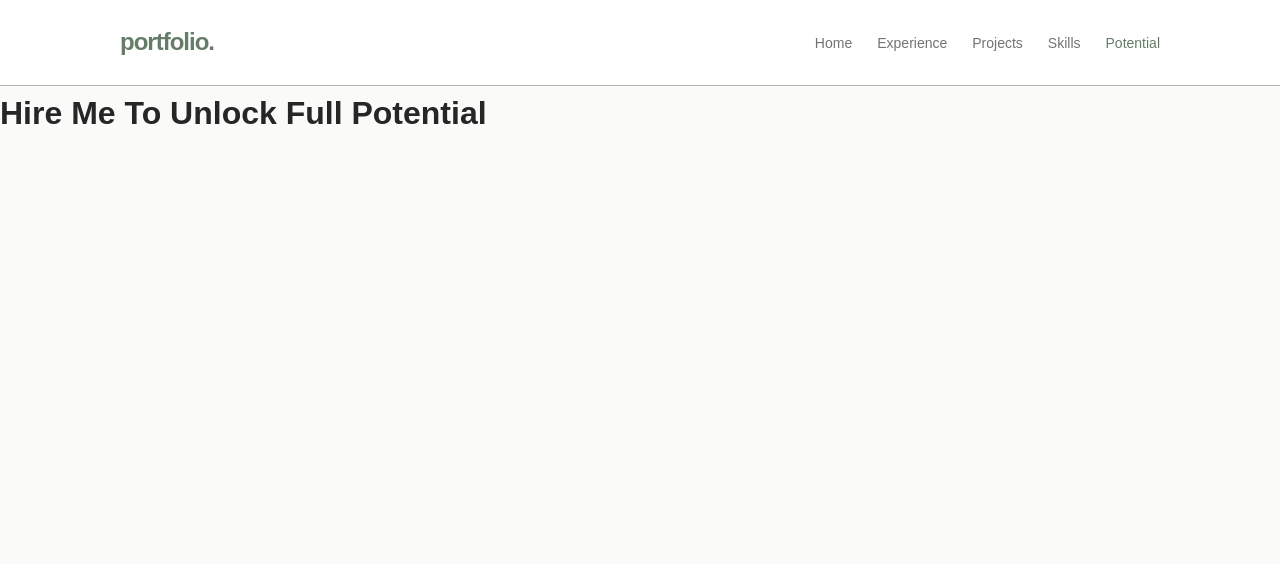
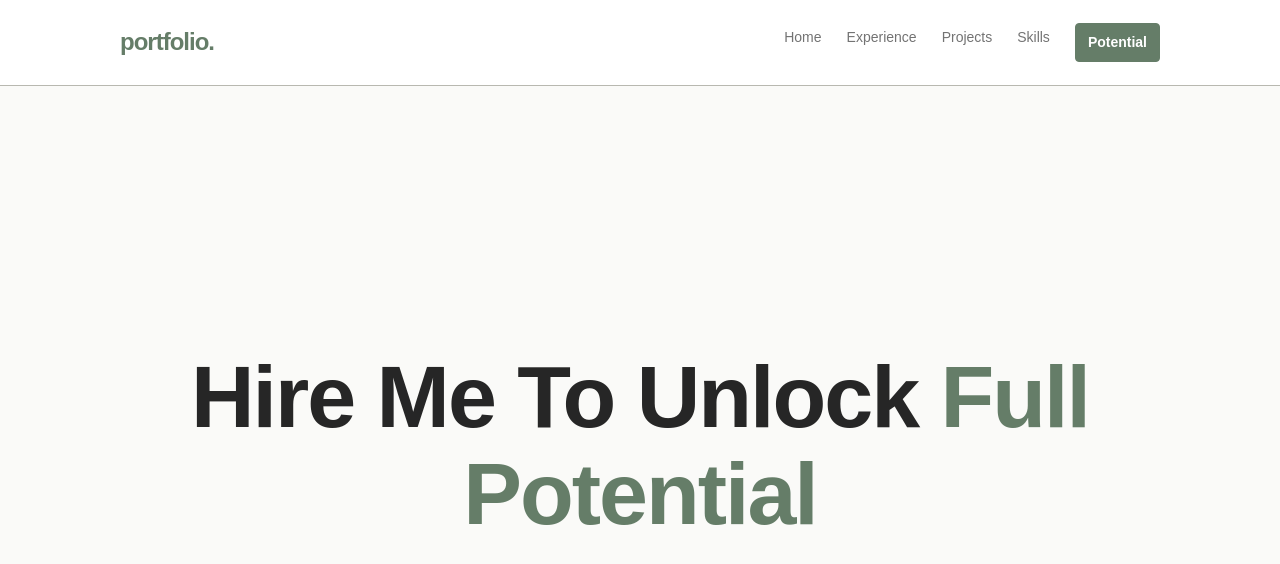
Before and after one commit to YcongKentA/Ycong_Act8, a plain HTML site: page potential.html in a window 1280 px wide. Drawn offline with Linux system fonts and the light colour scheme.

Commit message:
Refactor and enhance CSS styles

```diff
--- a/style.css
+++ b/style.css
@@ -351,3 +351,59 @@ a:focus-visible {
     outline: 2px solid var(--accent);
     outline-offset: 5px;
 }
+
+/* Highlighted Potential navigation link */
+.nav-links a.potential-link {
+    display: inline-block;
+    padding: 7px 12px;
+    border: 1px solid #657d68;
+    border-radius: 4px;
+    color: #4e6552;
+    font-weight: bold;
+    background-color: #f3f6f1;
+}
+
+.nav-links a.potential-link:hover,
+.nav-links a.potential-link.active {
+    background-color: #657d68;
+    border-color: #657d68;
+    color: #ffffff;
+}
+
+/* Potential page headline */
+.potential-page {
+    min-height: calc(100vh - 80px);
+    display: flex;
+    align-items: center;
+    justify-content: center;
+    padding: 60px 30px;
+    text-align: center;
+}
+
+.potential-page h1 {
+    max-width: 1000px;
+    font-size: clamp(42px, 8vw, 88px);
+    line-height: 1.1;
+    letter-spacing: -2px;
+    color: #262626;
+}
+
+.potential-page h1 span {
+    color: #657d68;
+}
+
+/* Mobile navigation */
+@media (max-width: 700px) {
+    .nav-links {
+        gap: 12px;
+        flex-wrap: wrap;
+    }
+
+    .nav-links a.potential-link {
+        padding: 6px 9px;
+    }
+
+    .potential-page h1 {
+        letter-spacing: -1px;
+    }
+}
```
